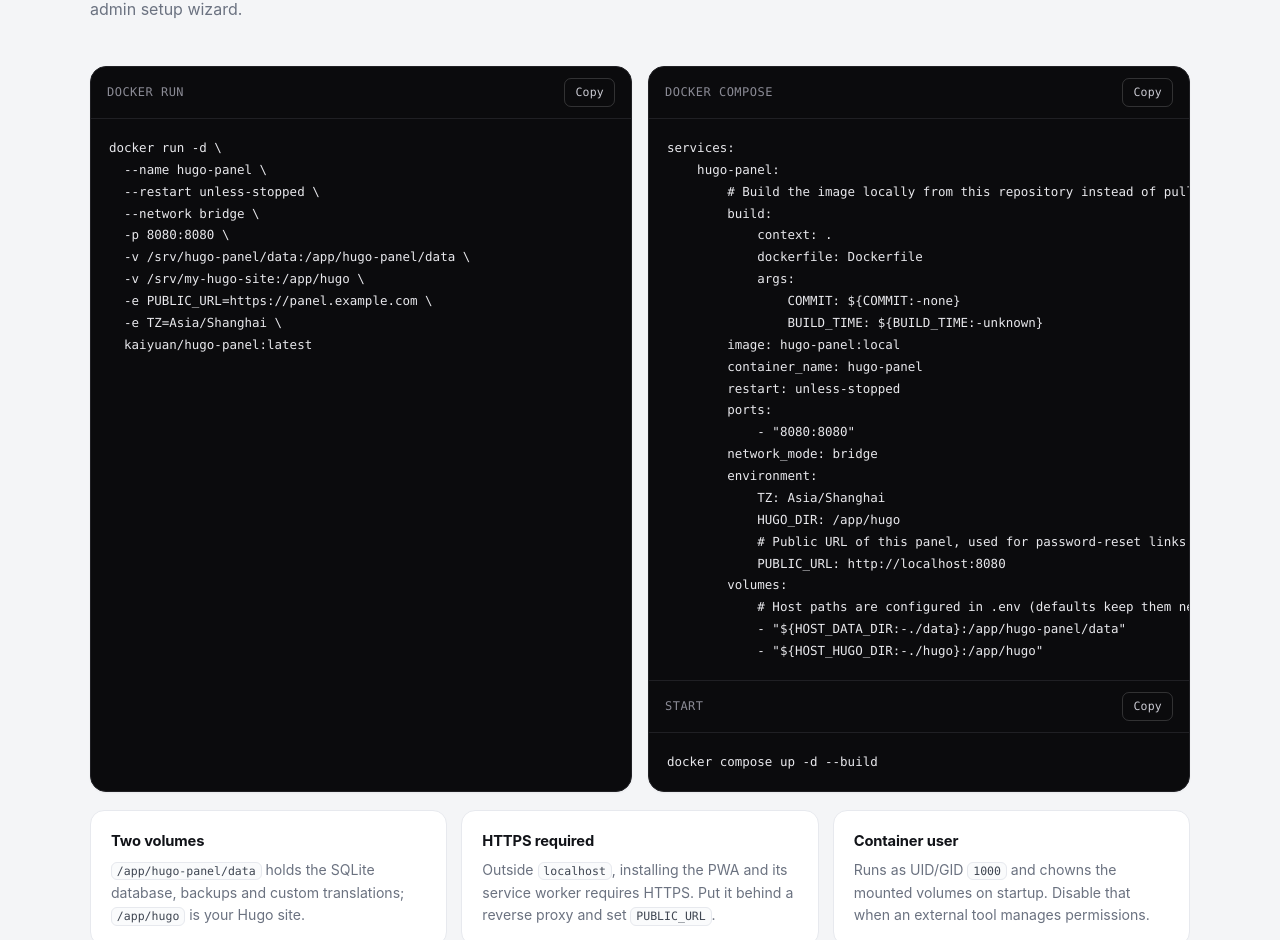
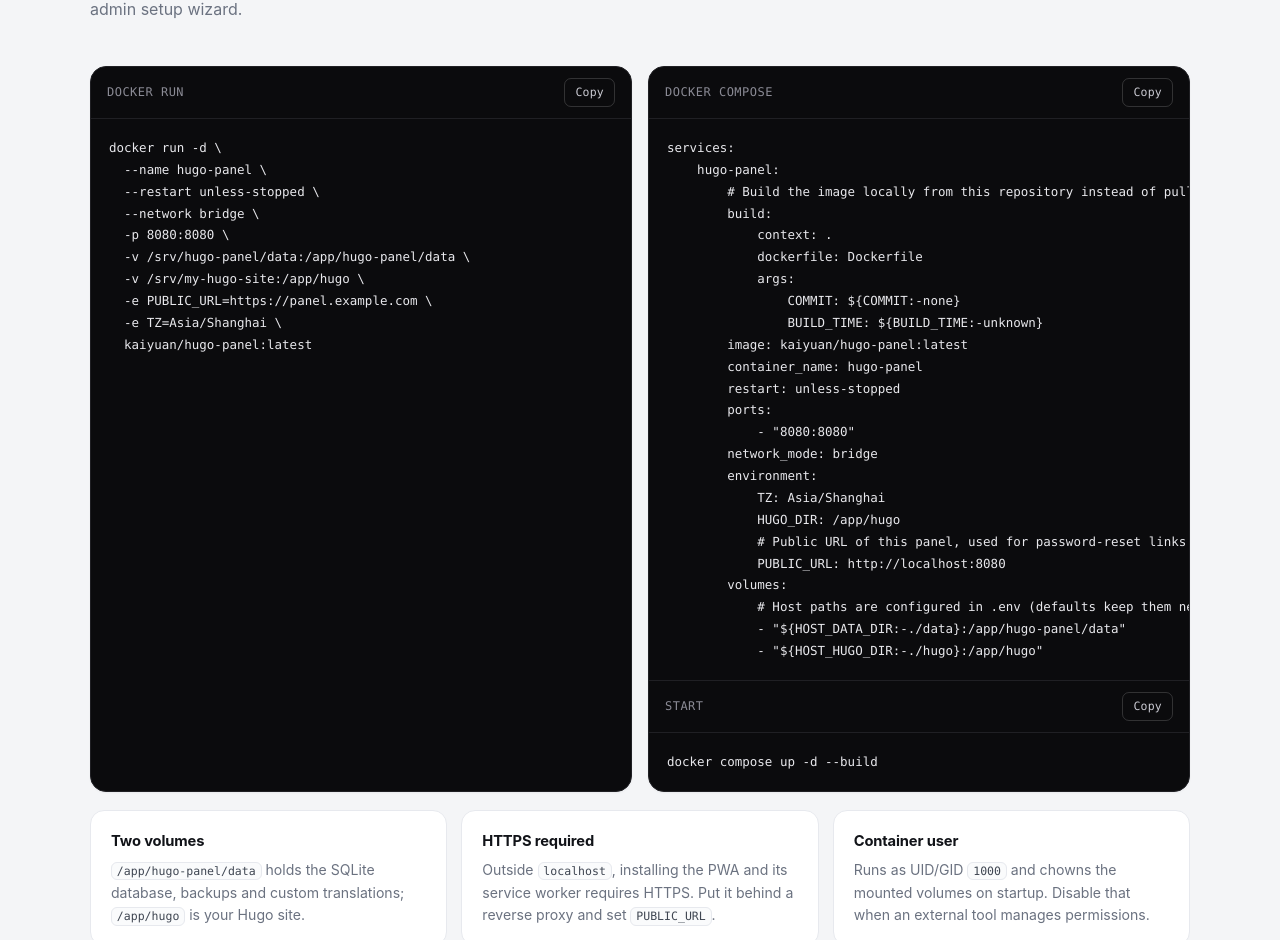
Before and after one commit to Kaiyuan/hugo-panel, a plain HTML site: page docs/index.html in a window 1280 px wide. Shown: the part 3272-4212 px from the top of the page. Drawn offline with Linux system fonts and the light colour scheme.

Commit message:
Github Page 部署方式修正为 Docker 镜像

```diff
--- a/docs/index.html
+++ b/docs/index.html
@@ -310,7 +310,7 @@
             args:
                 COMMIT: ${COMMIT:-none}
                 BUILD_TIME: ${BUILD_TIME:-unknown}
-        image: hugo-panel:local
+        image: kaiyuan/hugo-panel:latest
         container_name: hugo-panel
         restart: unless-stopped
         ports:
```
